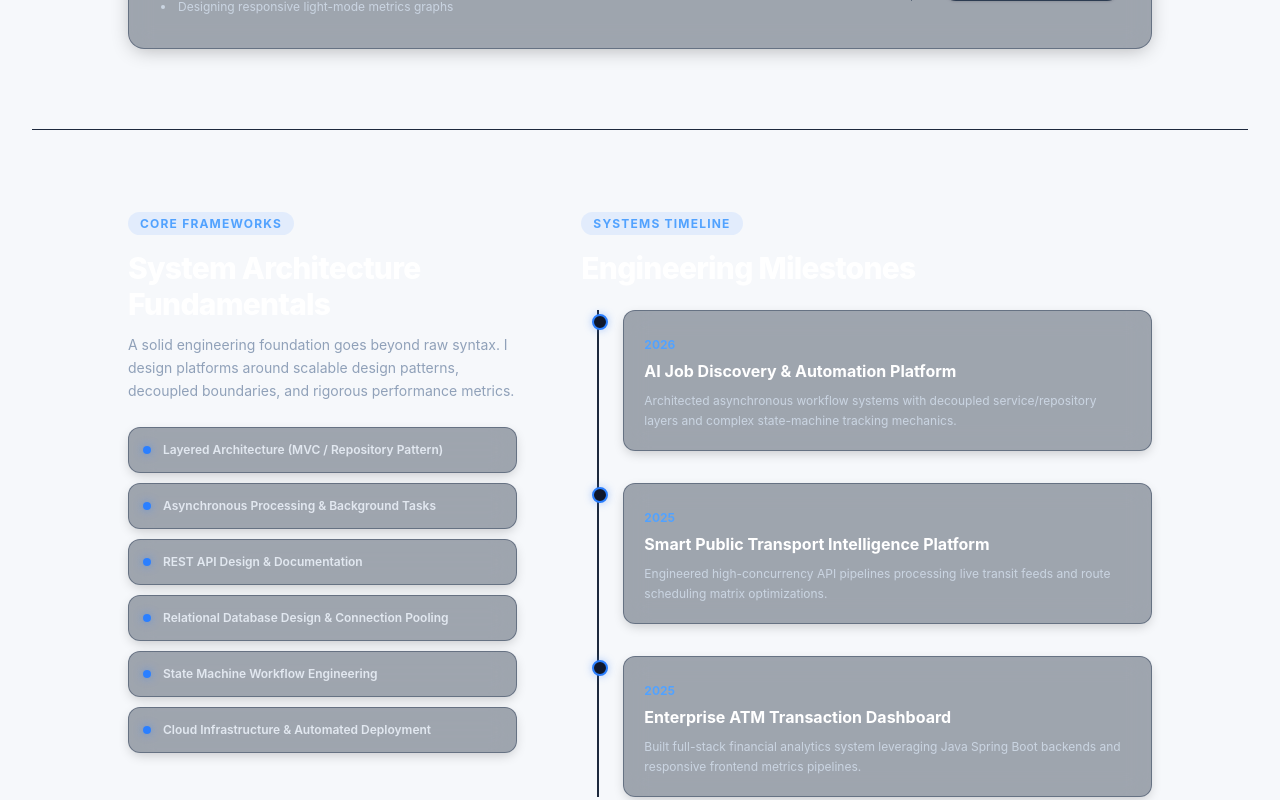
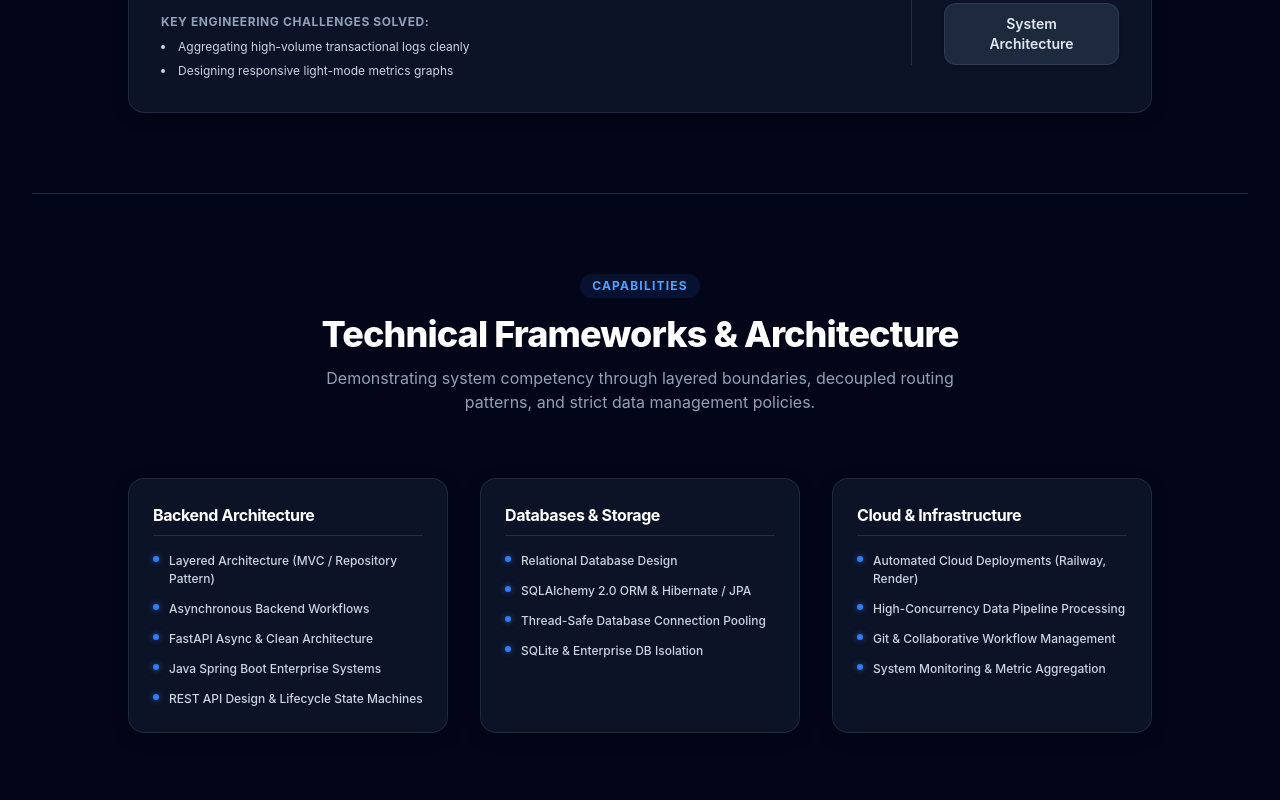
Before and after one commit to nestorNiloy/portfolio, a React app: page / in a window 1280 px wide. Shown: the part 2000-2800 px from the top of the page. Built offline with nearby package versions, Linux system fonts and the light colour scheme; the HTML template or start-up script is replaced by a standard one.

Commit message:
feat: implement separate data layer and UI layout for architectural skills grid

```diff
--- a/src/App.jsx
+++ b/src/App.jsx
@@ -3,20 +3,20 @@ import React from 'react';
 import Navbar from './components/Navbar';
 import Hero from './components/Hero';
 import Projects from './components/Projects';
+import Skills from './components/Skills';
 import Timeline from './components/Timeline';
 import Footer from './components/Footer';
 
 export default function App() {
   return (
-    <div className="min-h-screen bg-[#F6F8FB] text-[#0F172A]">
+    <div className="min-h-screen bg-slate-950 text-slate-100 antialiased font-sans selection:bg-blue-600 selection:text-white">
       <Navbar />
-
-      <main className="mx-auto max-w-7xl px-4 sm:px-6 lg:px-8">
+      <main className="mx-auto max-w-7xl px-4 sm:px-6 lg:px-8 pt-16">
         <Hero />
         <Projects />
+        <Skills />
         <Timeline />
       </main>
-
       <Footer />
     </div>
   );
--- /dev/null
+++ b/src/components/Skills.jsx
@@ -0,0 +1,42 @@
+// src/components/Skills.jsx
+import React from 'react';
+import { skillsData } from '../data/skills';
+
+export default function Skills() {
+  return (
+    <section id="skills" className="py-20 border-t border-slate-800">
+      <div className="flex flex-col items-center mb-16 text-center">
+        <span className="text-xs font-bold uppercase tracking-widest text-blue-400 bg-blue-500/10 px-3 py-1 rounded-full">
+          Capabilities
+        </span>
+        <h2 className="mt-4 text-3xl font-extrabold tracking-tight text-white sm:text-4xl">
+          Technical Frameworks & Architecture
+        </h2>
+        <p className="mt-3 max-w-2xl text-base text-slate-400">
+          Demonstrating system competency through layered boundaries, decoupled routing patterns, and strict data management policies.
+        </p>
+      </div>
+
+      <div className="max-w-5xl mx-auto grid grid-cols-1 md:grid-cols-3 gap-8">
+        {skillsData.map((skillGroup, index) => (
+          <div
+            key={index}
+            className="border border-slate-700/50 bg-slate-800/40 backdrop-blur-md p-6 rounded-2xl shadow-[0_4px_20px_-4px_rgba(0,0,0,0.3)] hover:border-blue-500/30 transition-all duration-300"
+          >
+            <h3 className="text-base font-bold text-white tracking-tight mb-4 border-b border-slate-700/60 pb-2">
+              {skillGroup.category}
+            </h3>
+            <ul className="space-y-3">
+              {skillGroup.items.map((item, i) => (
+                <li key={i} className="flex items-start gap-2.5 text-xs font-medium text-slate-300 leading-normal">
+                  <span className="mt-1 flex h-1.5 w-1.5 shrink-0 rounded-full bg-blue-500 shadow-[0_0_6px_rgba(59,130,246,0.6)]" />
+                  {item}
+                </li>
+              ))}
+            </ul>
+          </div>
+        ))}
+      </div>
+    </section>
+  );
+}
--- /dev/null
+++ b/src/data/skills.js
@@ -0,0 +1,32 @@
+// src/data/skills.js
+
+export const skillsData = [
+  {
+    category: "Backend Architecture",
+    items: [
+      "Layered Architecture (MVC / Repository Pattern)",
+      "Asynchronous Backend Workflows",
+      "FastAPI Async & Clean Architecture",
+      "Java Spring Boot Enterprise Systems",
+      "REST API Design & Lifecycle State Machines"
+    ]
+  },
+  {
+    category: "Databases & Storage",
+    items: [
+      "Relational Database Design",
+      "SQLAlchemy 2.0 ORM & Hibernate / JPA",
+      "Thread-Safe Database Connection Pooling",
+      "SQLite & Enterprise DB Isolation"
+    ]
+  },
+  {
+    category: "Cloud & Infrastructure",
+    items: [
+      "Automated Cloud Deployments (Railway, Render)",
+      "High-Concurrency Data Pipeline Processing",
+      "Git & Collaborative Workflow Management",
+      "System Monitoring & Metric Aggregation"
+    ]
+  }
+];
```
